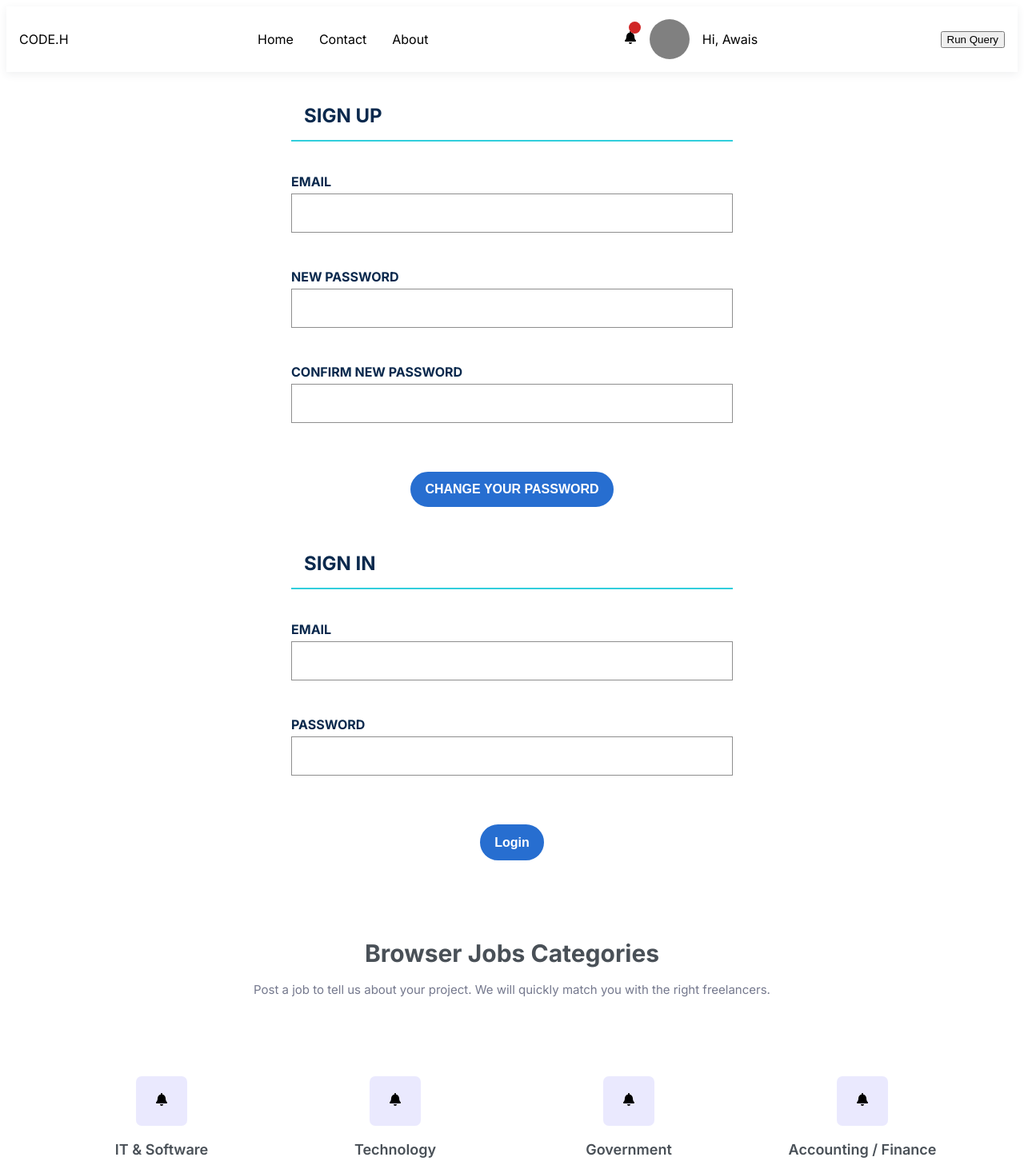
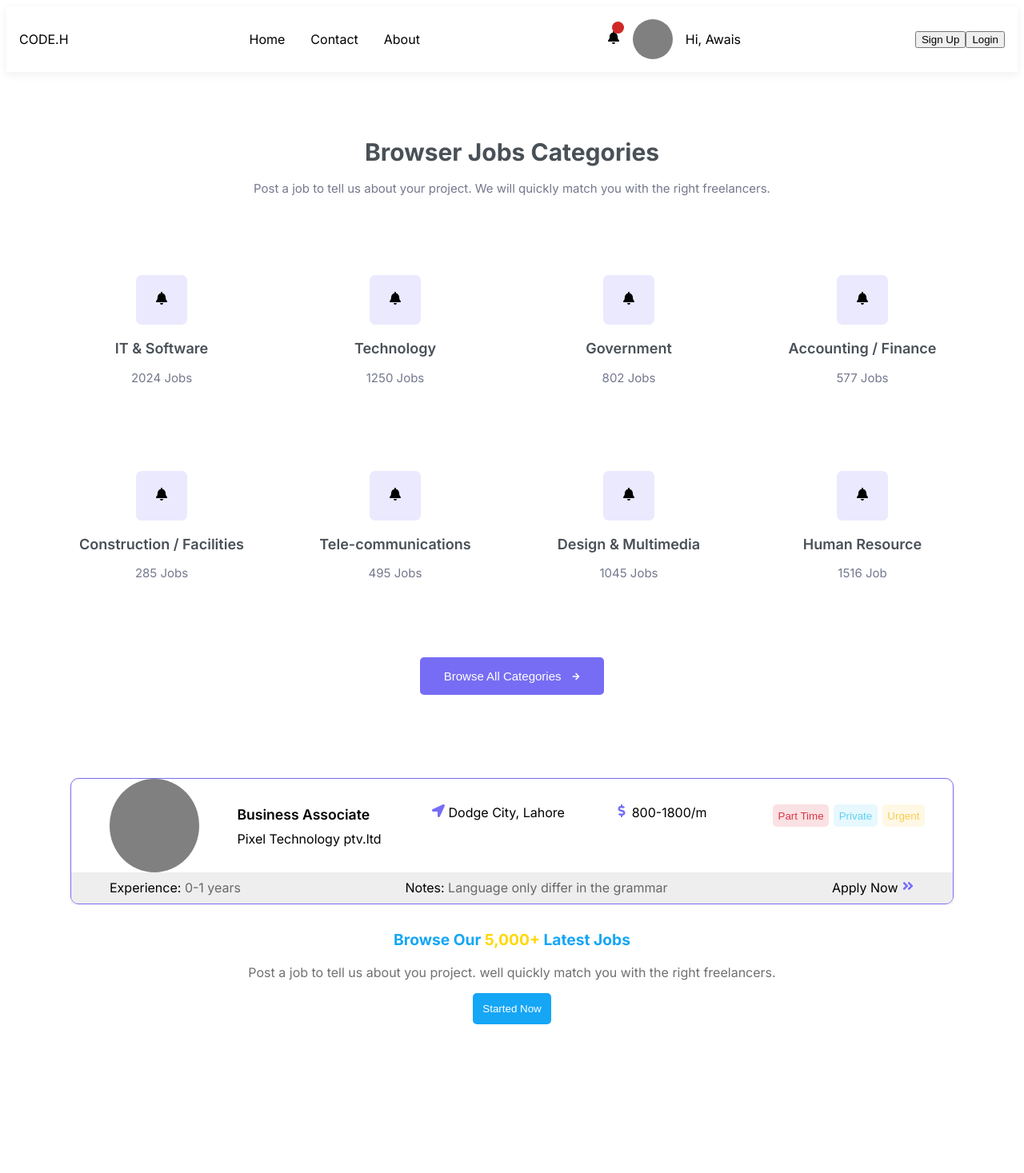
Before and after one commit to mawaisismail/codeHire-web-app-dev, a Next.js app: page / in a window 1280 px wide. Shown: the top 1467 px of the page at 80% size. After the commit the page ends 1289 px from the top, so only its background shows below. Built offline with nearby package versions, Linux system fonts and the light colour scheme.

Commit message:
Integrate login/Signup

```diff
--- /dev/null
+++ b/constants/graphQL/user.ts
@@ -0,0 +1,27 @@
+import { gql } from "@apollo/client";
+
+export const CREATE_USER = gql`
+  mutation createUser($userInputType: UserInputType!) {
+    createUser(userInputType: $userInputType) {
+      id
+      uid
+      userType
+      profileImageURL
+      userName
+      name
+    }
+  }
+`;
+
+export const GET_USER_BY_UID = gql`
+  query getUserById($uid: String!) {
+    getUserById(uid: $uid) {
+      id
+      uid
+      userType
+      profileImageURL
+      userName
+      name
+    }
+  }
+`;
--- /dev/null
+++ b/constants/interfaces/userType.ts
@@ -0,0 +1,5 @@
+export enum UserType {
+  USER = "USER",
+  COMPANY = "COMPANY",
+  ADMIN = "ADMIN",
+}
--- /dev/null
+++ b/constants/routes.ts
@@ -0,0 +1,7 @@
+export const routes = {
+  user: {
+    home: "/",
+    signUp: "/user/signup",
+    login: "/user/login",
+  },
+};
--- a/constants/utils/firebase.ts
+++ b/constants/utils/firebase.ts
@@ -38,7 +38,10 @@ export const firebaseSignUp = async (email: string, password: string) => {
   return user;
 };
 
-export const firebaseSignIn = async (email: string, password: string) => {
+export const firebaseSignIn = async (
+  email: string,
+  password: string
+): Promise<User | void> => {
   return await signInWithEmailAndPassword(auth, email, password)
     .then((userCredential) => {
       return userCredential.user;
--- a/src/components/common/Header.tsx
+++ b/src/components/common/Header.tsx
@@ -1,24 +1,10 @@
 import styles from "./header.module.scss";
 import { FaBell } from "react-icons/fa";
-import { useLazyQuery } from "@apollo/client";
-import { GET_JOB } from "../../../constants/graphQL/job";
+import { useRouter } from "next/router";
+import { routes } from "../../../constants/routes";
 const navLinks = ["Home", "Contact", "About"];
 export const Header = () => {
-  const [getJobs, getJobData] = useLazyQuery(GET_JOB, {
-    fetchPolicy: "network-only",
-  });
-
-  const getJobsFun = () => {
-    getJobs({
-      variables: {},
-    })
-      .then(({ data }) => {
-        console.log(data);
-      })
-      .catch((e) => {
-        console.log(e);
-      });
-  };
+  const { push } = useRouter();
   return (
     <div className={styles.main}>
       <div>CODE.H</div>
@@ -35,7 +21,8 @@ export const Header = () => {
         <p>Hi, Awais</p>
       </div>
       <div>
-        <button onClick={getJobsFun}>Run Query</button>
+        <button onClick={() => push(routes.user.signUp)}>Sign Up</button>
+        <button onClick={() => push(routes.user.login)}>Login</button>
       </div>
     </div>
   );
--- a/src/components/mainLayout/Login.tsx
+++ b/src/components/mainLayout/Login.tsx
@@ -3,6 +3,11 @@ import * as Yup from "yup";
 import { ErrorMessage, Field, Form, Formik } from "formik";
 import { Container } from "@mui/material";
 import { firebaseSignIn } from "../../../constants/utils/firebase";
+import { useLazyQuery } from "@apollo/client";
+import { GET_USER_BY_UID } from "../../../constants/graphQL/user";
+import { useRouter } from "next/router";
+import { routes } from "../../../constants/routes";
+import { User } from "firebase/auth";
 
 export interface emailSignUp {
   email: string;
@@ -24,14 +29,29 @@ export const signUpValidationSchema = Yup.object({
     .max(22, "Length Exceed"),
 });
 
-const fbSignIn = async ({ password, email }: emailSignUp) => {
-  const user = await firebaseSignIn(email, password);
-  if (user) {
-    console.log("user", user);
-  }
+const fbSignIn = async ({
+  password,
+  email,
+}: emailSignUp): Promise<User | void> => {
+  return await firebaseSignIn(email, password);
 };
 
 export const Login = () => {
+  const { push } = useRouter();
+  const [getUserById] = useLazyQuery(GET_USER_BY_UID, {
+    fetchPolicy: "network-only",
+  });
+
+  const getUserFun = async (uid: string) => {
+    await getUserById({
+      variables: {
+        uid,
+      },
+    }).then(() => {
+      push(routes.user.home);
+    });
+  };
+
   return (
     <Container maxWidth="sm">
       <div className={styles.main}>
@@ -40,8 +60,10 @@ export const Login = () => {
           initialValues={SignUpInitialValues}
           validationSchema={signUpValidationSchema}
           onSubmit={async (values) => {
-            fbSignIn(values);
-            console.log(values);
+            const user = await fbSignIn(values);
+            if (user) {
+              await getUserFun(user.uid);
+            }
           }}
         >
           <Form>
@@ -56,7 +78,7 @@ export const Login = () => {
             </div>
             <div className={styles.input_main}>
               <label>PASSWORD</label>
-              <Field name="password" />
+              <Field name="password" type="password" />
               <ErrorMessage
                 name="password"
                 className={styles.error}
--- a/src/components/signUp/signUp.tsx
+++ b/src/components/signUp/signUp.tsx
@@ -4,6 +4,10 @@ import { ErrorMessage, Field, Form, Formik } from "formik";
 import { useState } from "react";
 import { Container } from "@mui/material";
 import { firebaseSignUp } from "../../../constants/utils/firebase";
+import { UserType } from "../../../constants/interfaces/userType";
+import { useMutation } from "@apollo/client";
+import { CREATE_USER } from "../../../constants/graphQL/user";
+import { useRouter } from "next/router";
 
 export interface emailSignUp {
   email: string;
@@ -31,20 +35,30 @@ export const signUpValidationSchema = Yup.object({
 });
 
 export const Signup = () => {
+  const { push } = useRouter();
   const [newPassword, setNewPassword] = useState(false);
   const [showConfirmPassword, setShowConfirmPassword] = useState(false);
+  const [createUser, createUserData] = useMutation(CREATE_USER, {
+    fetchPolicy: "network-only",
+  });
 
   const firebaseSignup = async (email: string, password: string) => {
     const user = await firebaseSignUp(email, password);
     if (user) {
-      const data = {
+      const userInputType = {
         uid: user.uid,
         email: user.email,
         profileImageURL: user.photoURL,
         userName: user.displayName,
-        target: "",
+        userType: UserType.USER,
       };
-      console.log(data);
+      await createUser({
+        variables: {
+          userInputType,
+        },
+      }).then((e) => {
+        push("/");
+      });
     }
   };
 
--- a/src/pages/_app.tsx
+++ b/src/pages/_app.tsx
@@ -1,7 +1,8 @@
 import { ApolloProvider } from "@apollo/client";
 import client from "../../utils/client";
+import { AppProps } from "next/app";
 
-export default function App({ Component, pageProps }: any) {
+export default function App({ Component, pageProps }: AppProps) {
   return (
     <div>
       <ApolloProvider client={client}>
--- a/src/pages/index.tsx
+++ b/src/pages/index.tsx
@@ -1,8 +1,6 @@
 import { Header } from "@/components/common/Header";
 import { MainLayout } from "@/components/mainLayout/MainLayout";
 import { GlobalProvider } from "../../utils/context/GlobalProvider";
-import { Signup } from "@/components/signUp/signUp";
-import { Login } from "@/components/mainLayout/Login";
 import { Client } from "@/components/Browse/Client";
 import { NavComp } from "@/components/Nav_Com/NavComp";
 import { BrowserJob } from "@/components/BrowserJob/BrowserJob";
@@ -13,8 +11,6 @@ const Pages = () => {
       <GlobalProvider>
         <MainLayout>
           <Header />
-          <Signup />
-          <Login />
           <BrowserJob />
           <NavComp />
           <Client />
--- /dev/null
+++ b/src/pages/user/login/index.tsx
@@ -0,0 +1,6 @@
+import { Login } from "@/components/mainLayout/Login";
+
+const Index = () => {
+  return <Login />;
+};
+export default Index;
--- /dev/null
+++ b/src/pages/user/signup/index.tsx
@@ -0,0 +1,6 @@
+import { Signup } from "@/components/signUp/signUp";
+
+const Index = () => {
+  return <Signup />;
+};
+export default Index;
```
